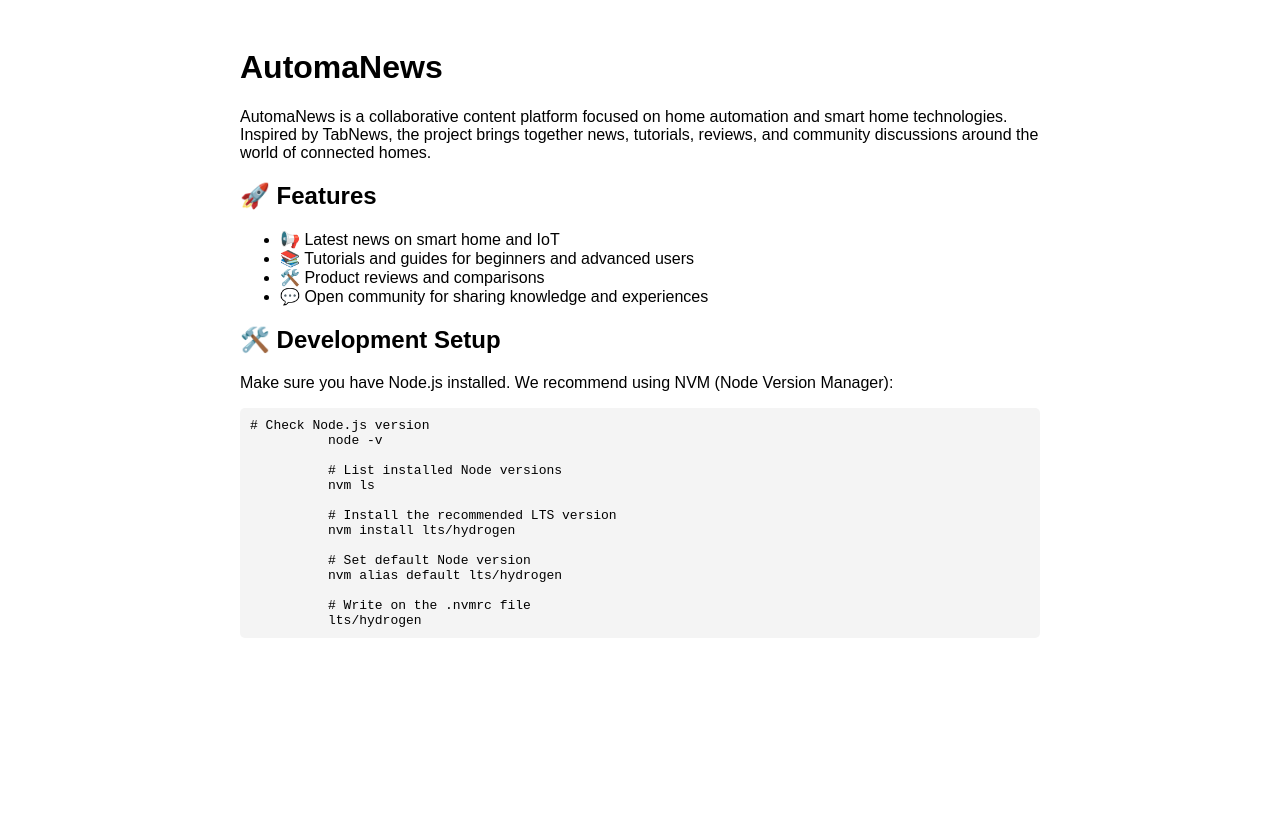
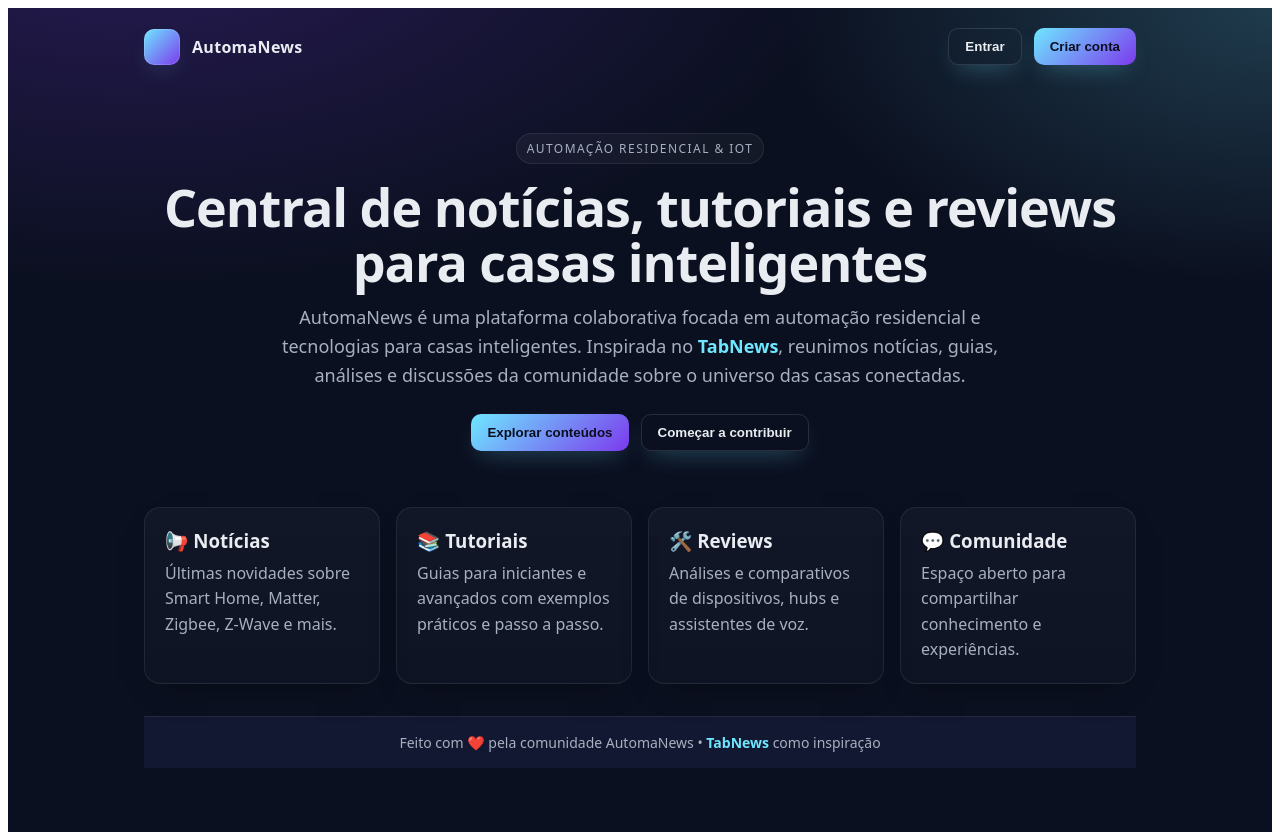
Before and after one commit to joaohenriquecosta/automanews.com.br, a Next.js app: page / in a window 1280 px wide. Before the commit the page ends 800 px from the top, so only its background shows below. Built offline with nearby package versions, Linux system fonts and the light colour scheme.

Commit message:
adds dummy but fancy landing page

```diff
--- a/pages/index.js
+++ b/pages/index.js
@@ -1,53 +1,249 @@
 function Home() {
   return (
-    <div
-      style={{
-        fontFamily: "Arial, sans-serif",
-        padding: "20px",
-        maxWidth: "800px",
-        margin: "0 auto",
-      }}
-    >
-      <h1>AutomaNews</h1>
-      <p>
-        AutomaNews is a collaborative content platform focused on home
-        automation and smart home technologies. Inspired by TabNews, the project
-        brings together news, tutorials, reviews, and community discussions
-        around the world of connected homes.
-      </p>
+    <>
+      <style>{`
+        :root {
+          --bg: #0b1020;
+          --card: #121831;
+          --muted: #a7b0c0;
+          --text: #e9ecf1;
+          --brand: #6ee7ff;
+          --brand-2: #7c3aed;
+          --ring: rgba(110, 231, 255, 0.35);
+        }
 
-      <h2>🚀 Features</h2>
-      <ul>
-        <li>📢 Latest news on smart home and IoT</li>
-        <li>📚 Tutorials and guides for beginners and advanced users</li>
-        <li>🛠️ Product reviews and comparisons</li>
-        <li>💬 Open community for sharing knowledge and experiences</li>
-      </ul>
+        * { box-sizing: border-box; }
+        body, html, #__next, #root { height: 100%; }
 
-      <h2>🛠️ Development Setup</h2>
-      <p>
-        Make sure you have Node.js installed. We recommend using NVM (Node
-        Version Manager):
-      </p>
-      <pre
-        style={{ background: "#f4f4f4", padding: "10px", borderRadius: "5px" }}
-      >
-        {`# Check Node.js version
-          node -v
+        .page {
+          min-height: 100vh;
+          background: radial-gradient(1200px 600px at 10% -10%, rgba(124,58,237,0.25), transparent 60%),
+                      radial-gradient(900px 500px at 100% 0%, rgba(110,231,255,0.2), transparent 55%),
+                      var(--bg);
+          color: var(--text);
+          font-family: ui-sans-serif, system-ui, -apple-system, Segoe UI, Roboto, Ubuntu, Cantarell, Noto Sans, Arial, "Apple Color Emoji", "Segoe UI Emoji";
+          -webkit-font-smoothing: antialiased;
+          padding-bottom: 64px;
+        }
 
-          # List installed Node versions
-          nvm ls
+        .container { max-width: 1040px; margin: 0 auto; padding: 0 24px; }
 
-          # Install the recommended LTS version
-          nvm install lts/hydrogen
+        /* Navbar */
+        .nav { display: flex; align-items: center; justify-content: space-between; padding: 20px 0; }
+        .brand { display: flex; align-items: center; gap: 12px; font-weight: 700; letter-spacing: 0.3px; }
+        .logo {
+          width: 36px; height: 36px; border-radius: 10px;
+          background: linear-gradient(135deg, var(--brand), var(--brand-2));
+          box-shadow: 0 10px 25px -10px var(--ring), inset 0 0 0 1px rgba(255,255,255,0.15);
+        }
+        .nav-actions { display: flex; gap: 12px; }
+        .link {
+          color: var(--text); text-decoration: none; opacity: 0.85;
+        }
+        .link:hover { opacity: 1; text-decoration: underline; }
 
-          # Set default Node version
-          nvm alias default lts/hydrogen
+        .btn {
+          border: 0; padding: 10px 16px; border-radius: 10px;
+          font-weight: 600; cursor: pointer;
+          background: linear-gradient(135deg, var(--brand), var(--brand-2));
+          color: #0a0f1e;
+          box-shadow: 0 10px 25px -10px var(--ring);
+        }
+        .btn.outline {
+          background: transparent; color: var(--text);
+          border: 1px solid rgba(255,255,255,0.12);
+        }
+        .btn:active { transform: translateY(1px); }
 
-          # Write on the .nvmrc file
-          lts/hydrogen`}
-      </pre>
-    </div>
+        /* Hero */
+        .hero { padding: 48px 0 24px; text-align: center; }
+        .kicker {
+          display:inline-block; font-size: 12px; letter-spacing: .12em; text-transform: uppercase;
+          color: var(--muted); background: rgba(255,255,255,.04); border: 1px solid rgba(255,255,255,.08);
+          padding: 6px 10px; border-radius: 999px; margin-bottom: 16px;
+        }
+        .title {
+          font-size: clamp(32px, 5vw, 52px); line-height: 1.05; margin: 0 0 14px;
+          letter-spacing: -0.02em;
+        }
+        .subtitle {
+          margin: 0 auto 24px; max-width: 760px; color: var(--muted); font-size: 18px; line-height: 1.6;
+        }
+        .tabnews {
+          color: var(--brand); text-decoration: none; font-weight: 600;
+        }
+        .tabnews:hover { text-decoration: underline; }
+
+        .cta { display:flex; gap: 12px; justify-content:center; flex-wrap: wrap; margin-top: 8px; }
+
+        /* Features */
+        .section { padding: 32px 0; }
+        .grid {
+          display: grid;
+          grid-template-columns: repeat(12, 1fr);
+          gap: 16px;
+        }
+        .card {
+          grid-column: span 12;
+          background: linear-gradient(180deg, rgba(255,255,255,0.03), rgba(255,255,255,0.02));
+          border: 1px solid rgba(255,255,255,0.08);
+          border-radius: 16px;
+          padding: 20px;
+          box-shadow: 0 12px 30px -18px rgba(0,0,0,0.6);
+        }
+        .card h3 { margin: 0 0 8px; }
+        .card p { margin: 0; color: var(--muted); line-height: 1.6; }
+
+        @media (min-width: 720px) {
+          .card { grid-column: span 6; }
+        }
+        @media (min-width: 980px) {
+          .card { grid-column: span 3; }
+        }
+
+        /* Code block */
+        pre {
+          background: #0a0f1e;
+          border: 1px solid rgba(255,255,255,0.08);
+          color: #d9e1ee;
+          padding: 16px;
+          border-radius: 14px;
+          overflow: auto;
+          line-height: 1.55;
+          box-shadow: inset 0 0 0 1px rgba(255,255,255,0.03);
+        }
+        code { font-family: ui-monospace, SFMono-Regular, Menlo, Monaco, Consolas, "Liberation Mono", "Courier New", monospace; font-size: 13.5px; }
+
+        /* Footer */
+        .page {
+  display: flex;
+  flex-direction: column;
+  min-height: 100vh; /* ocupa a tela inteira */
+}
+
+.container {
+  flex: 1; /* ocupa todo espaço possível e empurra o footer */
+}
+
+.footer {
+  background: var(--card);
+  border-top: 1px solid rgba(255,255,255,0.08);
+  color: var(--muted);
+  text-align: center;
+  font-size: 14px;
+  padding: 16px;
+}
+      `}</style>
+
+      <div className="page">
+        <div className="container">
+          {/* Navbar */}
+          <nav className="nav" aria-label="Principal">
+            <div className="brand">
+              <div className="logo" aria-hidden="true" />
+              <span>AutomaNews</span>
+            </div>
+            <div className="nav-actions">
+              <button
+                className="btn outline"
+                onClick={() => alert("Em breve: login da comunidade!")}
+              >
+                Entrar
+              </button>
+              <button
+                className="btn"
+                onClick={() => alert("Em breve: criar conta!")}
+              >
+                Criar conta
+              </button>
+            </div>
+          </nav>
+
+          {/* Hero */}
+          <header className="hero">
+            <span className="kicker">Automação residencial & IoT</span>
+            <h1 className="title">
+              Central de notícias, tutoriais e reviews para casas inteligentes
+            </h1>
+            <p className="subtitle">
+              AutomaNews é uma plataforma colaborativa focada em automação
+              residencial e tecnologias para casas inteligentes. Inspirada no{" "}
+              <a
+                className="tabnews"
+                href="https://tabnews.com.br"
+                target="_blank"
+                rel="noopener noreferrer"
+              >
+                TabNews
+              </a>
+              , reunimos notícias, guias, análises e discussões da comunidade
+              sobre o universo das casas conectadas.
+            </p>
+            <div className="cta">
+              <button
+                className="btn"
+                onClick={() => (window.location.hash = "#features")}
+              >
+                Explorar conteúdos
+              </button>
+              <button
+                className="btn outline"
+                onClick={() => (window.location.hash = "#setup")}
+              >
+                Começar a contribuir
+              </button>
+            </div>
+          </header>
+
+          {/* Features */}
+          <section id="features" className="section">
+            <div className="grid">
+              <article className="card">
+                <h3>📢 Notícias</h3>
+                <p>
+                  Últimas novidades sobre Smart Home, Matter, Zigbee, Z-Wave e
+                  mais.
+                </p>
+              </article>
+              <article className="card">
+                <h3>📚 Tutoriais</h3>
+                <p>
+                  Guias para iniciantes e avançados com exemplos práticos e
+                  passo a passo.
+                </p>
+              </article>
+              <article className="card">
+                <h3>🛠️ Reviews</h3>
+                <p>
+                  Análises e comparativos de dispositivos, hubs e assistentes de
+                  voz.
+                </p>
+              </article>
+              <article className="card">
+                <h3>💬 Comunidade</h3>
+                <p>
+                  Espaço aberto para compartilhar conhecimento e experiências.
+                </p>
+              </article>
+            </div>
+          </section>
+
+          {/* Footer */}
+          <footer className="footer">
+            Feito com ❤️ pela comunidade AutomaNews •{" "}
+            <a
+              className="tabnews"
+              href="https://tabnews.com.br"
+              target="_blank"
+              rel="noopener noreferrer"
+            >
+              TabNews
+            </a>{" "}
+            como inspiração
+          </footer>
+        </div>
+      </div>
+    </>
   );
 }
 
```
